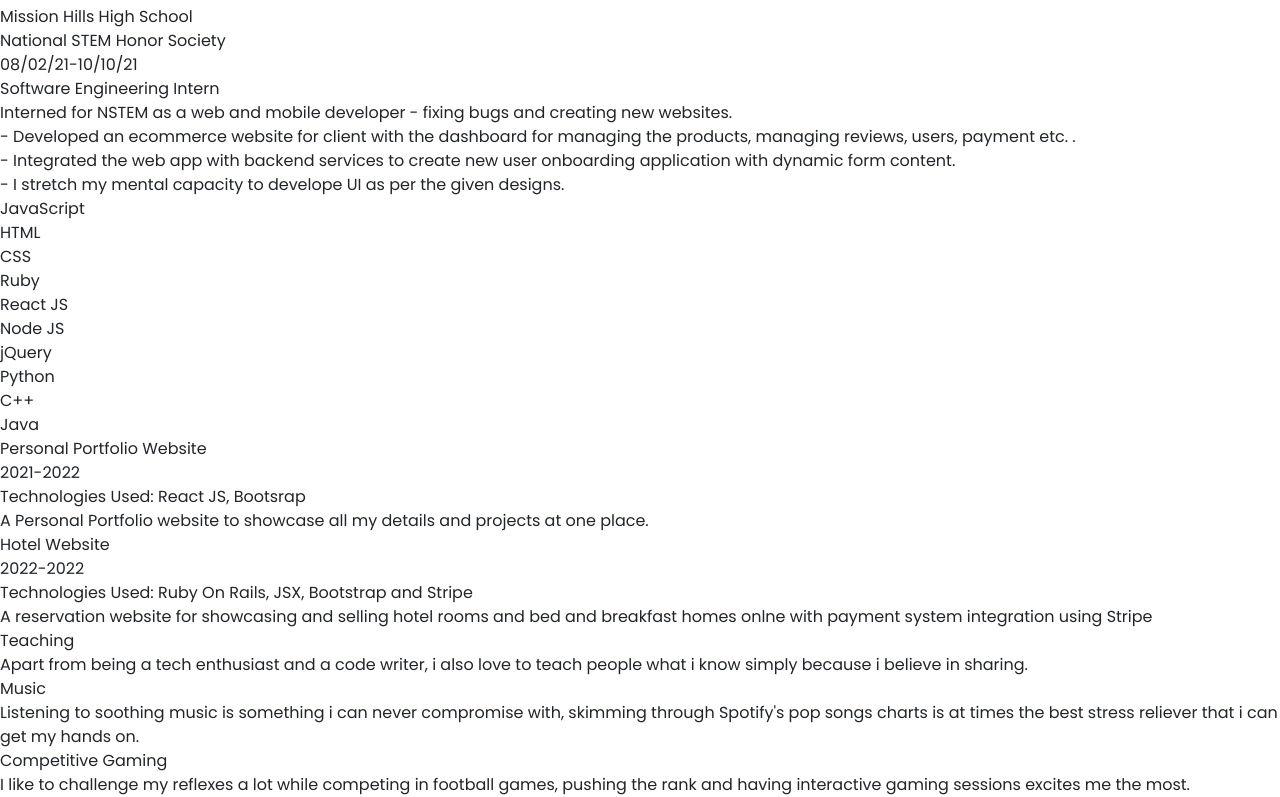
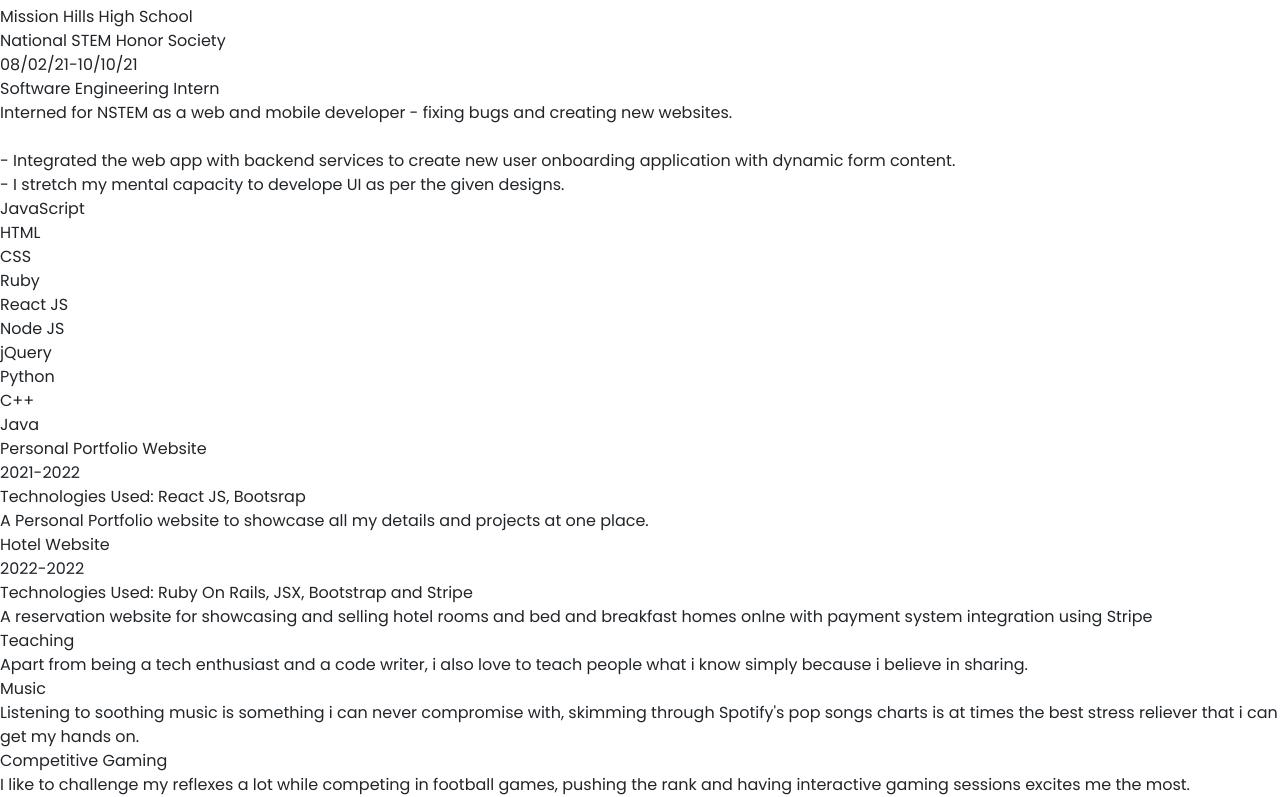
Before and after one commit to IInariFox/PersonalPortfolio, a React (Create React App) app: page / in a window 1280 px wide. Shown: the part 1824-2621 px from the top of the page. Built offline with nearby package versions, Linux system fonts and the light colour scheme; a web font is replaced by a local one.

Commit message:
checkpoint

```diff
--- a/src/PortfolioContainer/Resume/Resume.js
+++ b/src/PortfolioContainer/Resume/Resume.js
@@ -122,8 +122,7 @@ const Resume = (props) => {
         </div>
         <div className="experience-description">
           <span className="resume-description-text">
-            - Developed an ecommerce website for client with the dashboard for
-            managing the products, managing reviews, users, payment etc. .
+
           </span>
           <br />
           <span className="resume-description-text">
```
